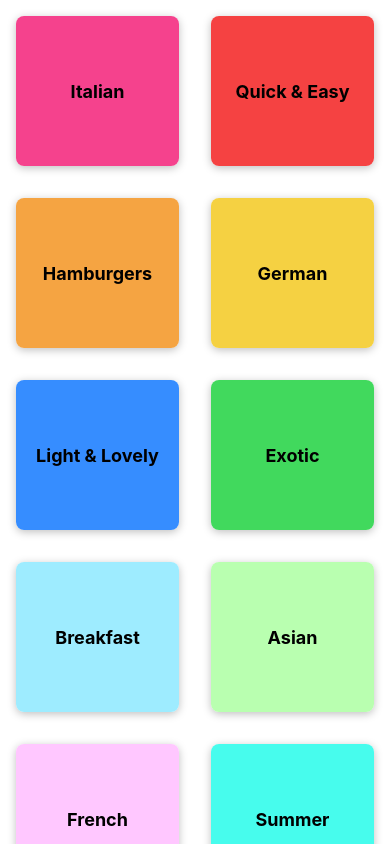
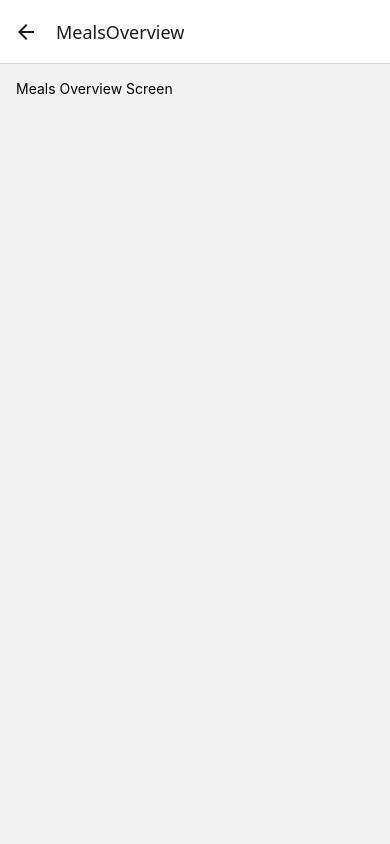
Before and after one commit to Benchen997/meal-app, a React Native app: screen /MealsOverview in a window 390 px wide. Built offline with nearby package versions, Linux system fonts and the light colour scheme.

Commit message:
set up basic stack navigations

```diff
--- a/App.js
+++ b/App.js
@@ -1,11 +1,28 @@
 import { StatusBar } from "expo-status-bar";
 import { StyleSheet, Text, View } from "react-native";
 import CategoriesScreen from "./screens/CategoriesScreen";
+import MealsOverviewScreen from "./screens/MealsOverviewScreen";
+import { NavigationContainer } from "@react-navigation/native";
+import { createNativeStackNavigator } from "@react-navigation/native-stack";
+
+const Stack = createNativeStackNavigator();
+
 export default function App() {
   return (
     <>
-      <StatusBar style="light" />
-      <CategoriesScreen />
+      <StatusBar style="dark" />
+      <NavigationContainer>
+        <Stack.Navigator>
+          <Stack.Screen
+            name="MealsCategories"
+            component={CategoriesScreen}
+          />
+          <Stack.Screen
+            name="MealsOverview"
+            component={MealsOverviewScreen}
+          />
+        </Stack.Navigator>
+      </NavigationContainer>
     </>
   );
 }
--- a/components/CategoryGridTile.js
+++ b/components/CategoryGridTile.js
@@ -1,10 +1,7 @@
 import { View, Text, StyleSheet, Pressable } from "react-native";
 import { Platform } from "react-native";
 
-export default function CategoryGridTile({ title, color }) {
-  function onPress() {
-    console.log("CategoryGridTile pressed");
-  }
+export default function CategoryGridTile({ title, color, onPress }) {
   return (
     <View style={styles.gridItem}>
       <Pressable
--- a/package.json
+++ b/package.json
@@ -9,10 +9,14 @@
     "web": "expo start --web"
   },
   "dependencies": {
+    "@react-navigation/native": "^7.1.25",
+    "@react-navigation/native-stack": "^7.8.6",
     "expo": "~54.0.29",
     "expo-status-bar": "~3.0.9",
     "react": "19.1.0",
-    "react-native": "0.81.5"
+    "react-native": "0.81.5",
+    "react-native-safe-area-context": "~5.6.0",
+    "react-native-screens": "~4.16.0"
   },
   "private": true
 }
--- a/screens/CategoriesScreen.js
+++ b/screens/CategoriesScreen.js
@@ -2,13 +2,20 @@
 import { CATEGORIES } from "../data/dummy-data";
 import CategoryGridTile from "../components/CategoryGridTile";
 
-function renderCategoryItem(itemData) {
-  return (
-    <CategoryGridTile title={itemData.item.title} color={itemData.item.color} />
-  );
-}
+export default function CategoriesScreen({ navigation }) {
 
-export default function CategoriesScreen() {
+  function renderCategoryItem(itemData) {
+    function pressHandler() {
+      navigation.navigate("MealsOverview");
+    }
+    return (
+      <CategoryGridTile
+        title={itemData.item.title}
+        color={itemData.item.color}
+        onPress={pressHandler}
+      />
+    );
+  }
   return (
     <FlatList
       data={CATEGORIES}
--- /dev/null
+++ b/screens/MealsOverviewScreen.js
@@ -0,0 +1,15 @@
+import { View, Text, StyleSheet } from "react-native";
+export default function MealsOverviewScreen() {
+  return (
+    <View style={styles.container}>
+      <Text>Meals Overview Screen</Text>
+    </View>
+  );
+}
+
+const styles = StyleSheet.create({
+  container: {
+    flex: 1,
+    padding: 16,
+  },
+});
```
Also changed, not shown: 1 other file (tests, documents, lock files or other folders).
